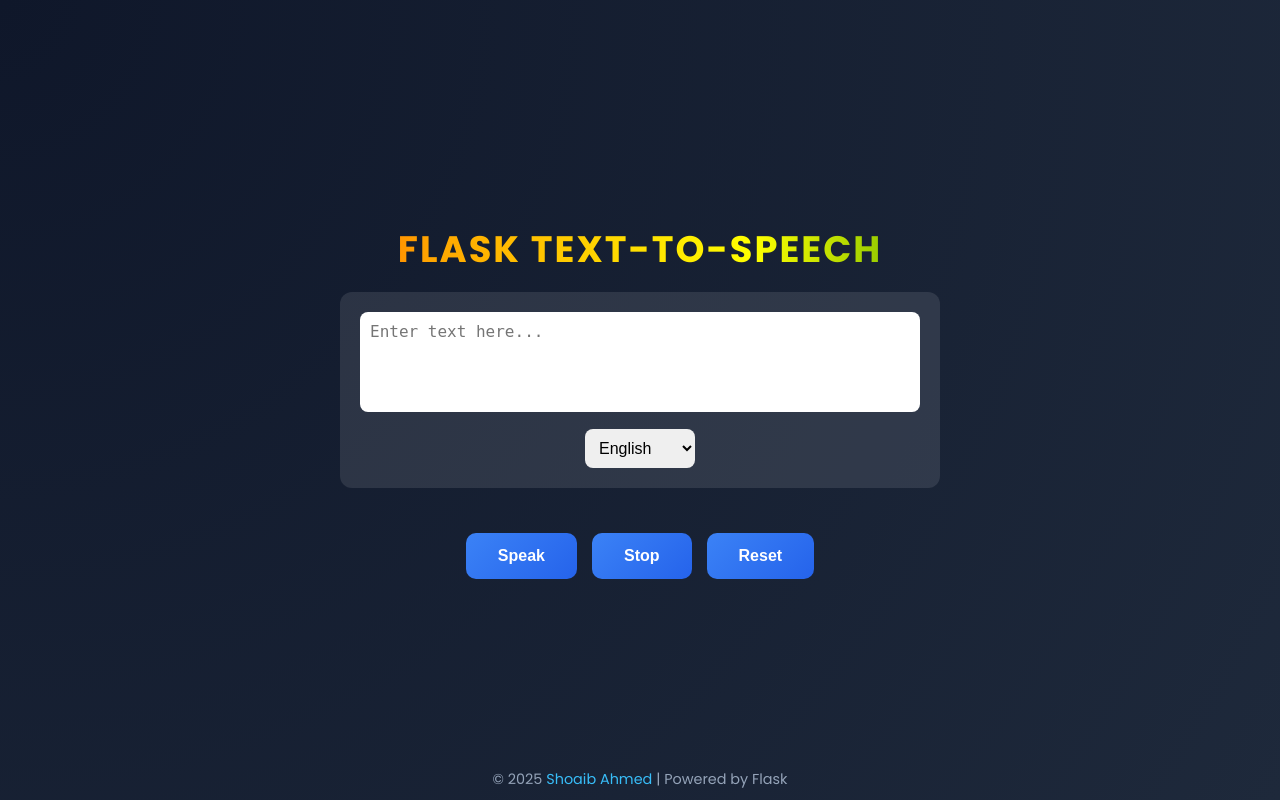
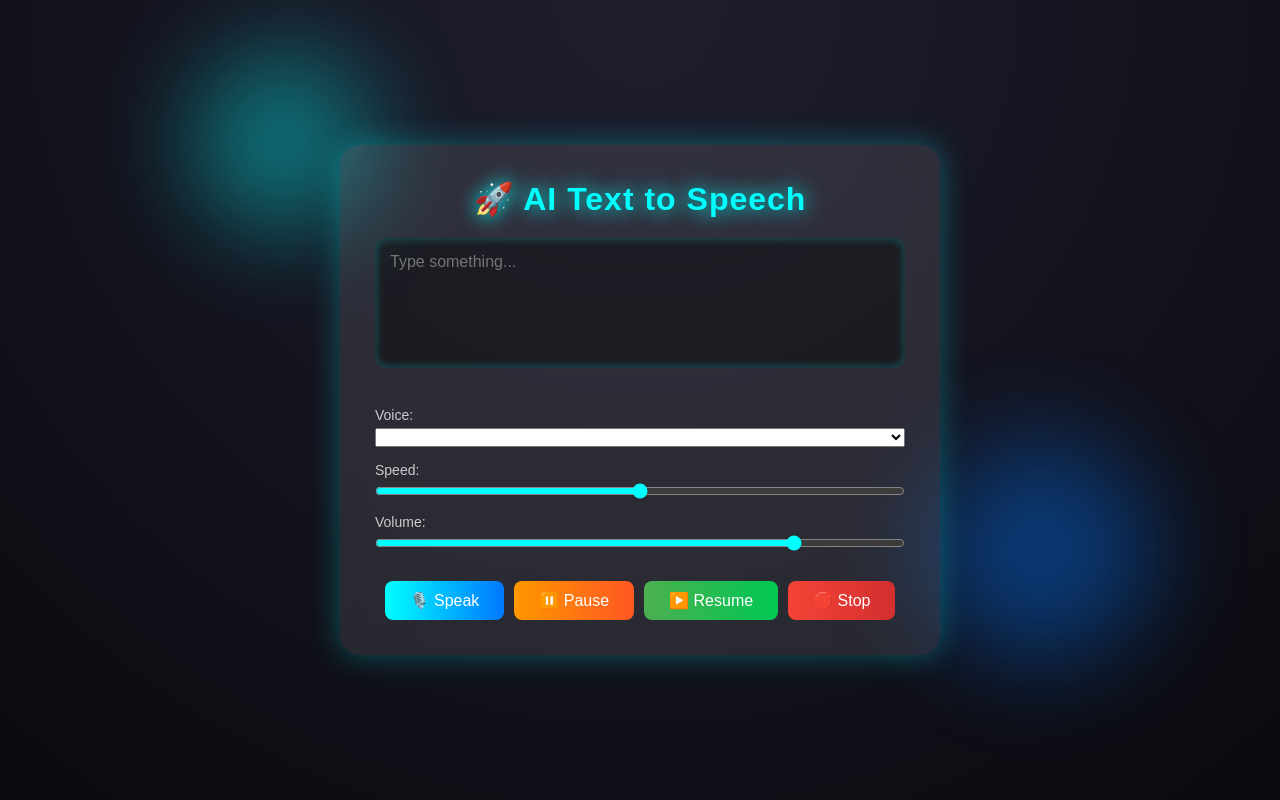
Before and after one commit to Shoaib1345/TexttoSpeech-, a Flask app: page /pyttsx_model in a window 1280 px wide. Run offline with Flask 3, Linux system fonts and the light colour scheme; lists and menus that the app fills with data are empty.

Commit message:
Added pyttsx model integration and setting buttons

```diff
--- a/app.py
+++ b/app.py
@@ -1,53 +1,58 @@
-from flask import Flask, render_template, request, jsonify, send_file
+from flask import Flask, render_template, request, jsonify
 from gtts import gTTS
 import os
+import pyttsx3
 
 app = Flask(__name__)
 OUTPUT_FILE = "static/output.mp3"
-
 
 @app.route('/')
 def index():
     return render_template("frontend/index.html")
 
+# ✅ API Model Page (Google TTS)
+@app.route('/api_model')
+def api_model():
+    return render_template("frontend/pyttsx.html")  # agar tumhara API model page ka naam api.html hai
+
+# ✅ Pyttsx Model Page
 @app.route('/pyttsx_model')
 def pyttsx_model():
-    # Renders the specific page for the Pyttsx model
-    return render_template("frontend/pyttsx.html")
+    return render_template("frontend/pyttsx_2.html")  # ye tumhara Pyttsx wala page
 
-
+# ✅ gTTS Speak
 @app.route('/speak', methods=['POST'])
 def speak():
     data = request.get_json()
     text = data.get('text', '')
     lang = data.get('lang', 'en')
-
     if not text.strip():
         return jsonify({"error": "Text cannot be empty"}), 400
-
     try:
-        # Generate speech file
         tts = gTTS(text=text, lang=lang)
         tts.save(OUTPUT_FILE)
         return jsonify({"status": "success", "file": "/" + OUTPUT_FILE})
     except Exception as e:
         return jsonify({"error": str(e)}), 500
 
-
-@app.route('/stop', methods=['POST'])
-def stop():
-    # Simulate stop by deleting audio file
-    if os.path.exists(OUTPUT_FILE):
-        os.remove(OUTPUT_FILE)
-    return jsonify({"status": "Speech stopped"})
-
-
-@app.route('/reset', methods=['POST'])
-def reset():
-    if os.path.exists(OUTPUT_FILE):
-        os.remove(OUTPUT_FILE)
-    return jsonify({"status": "System reset"})
-
+# ✅ Pyttsx Speak
+@app.route('/speak_pyttsx', methods=['POST'])
+def speak_pyttsx():
+    data = request.get_json()
+    text = data.get('text', '')
+    rate = data.get('rate', 200)
+    volume = data.get('volume', 1.0)
+    if not text.strip():
+        return jsonify({"error": "Text cannot be empty"}), 400
+    try:
+        engine = pyttsx3.init()
+        engine.setProperty('rate', rate)
+        engine.setProperty('volume', volume)
+        engine.save_to_file(text, OUTPUT_FILE)
+        engine.runAndWait()
+        return jsonify({"status": "success", "file": "/" + OUTPUT_FILE})
+    except Exception as e:
+        return jsonify({"error": str(e)}), 500
 
 if __name__ == '__main__':
     app.run(debug=True)
--- a/templates/frontend/pyttsx.html
+++ b/templates/frontend/pyttsx.html
@@ -3,7 +3,7 @@
 <head>
   <meta charset="UTF-8" />
   <meta name="viewport" content="width=device-width, initial-scale=1.0" />
-  <title>Flask Text-to-Speech | Shoaib Ahmed</title>
+  <title>Flask Text-to-Speech</title>
   <style>
     @import url('https://fonts.googleapis.com/css2?family=Poppins:wght@400;600;700&display=swap');
     * { margin: 0; padding: 0; box-sizing: border-box; }
@@ -98,9 +98,6 @@
     <textarea id="textInput" placeholder="Enter text here..."></textarea><br>
     <select id="languageSelect">
       <option value="en">English</option>
-      <option value="de">German</option>
-      <option value="ja">Japanese</option>
-      <option value="it">Italian</option>
     </select>
   </div>
 
@@ -112,7 +109,7 @@
 
   <audio id="audioPlayer" controls hidden></audio>
 
-  <footer>© 2025 <a href="#">Shoaib Ahmed</a> | Powered by Flask</footer>
+  <footer>Powered by Flask</footer>
 
   <script src="{{ url_for('static', filename='javascript/button1.js') }}"></script>
   <script src="{{ url_for('static', filename='javascript/button2.js') }}"></script>
--- /dev/null
+++ b/templates/frontend/pyttsx_2.html
@@ -0,0 +1,220 @@
+<!DOCTYPE html>
+<html lang="en">
+<head>
+  <meta charset="UTF-8">
+  <meta name="viewport" content="width=device-width, initial-scale=1.0">
+  <title>AI Text to Speech</title>
+  <style>
+    * { margin: 0; padding: 0; box-sizing: border-box; font-family: 'Poppins', sans-serif; }
+    body {
+      background: radial-gradient(circle at top, #1e1e2f, #0a0a0f);
+      height: 100vh;
+      display: flex;
+      justify-content: center;
+      align-items: center;
+      overflow: hidden;
+    }
+
+    /* floating glow balls */
+    .ball {
+      position: absolute;
+      border-radius: 50%;
+      opacity: 0.4;
+      filter: blur(50px);
+      animation: float 8s infinite ease-in-out alternate;
+    }
+    .ball:nth-child(1) {
+      background: #00ffff;
+      width: 180px; height: 180px;
+      top: 10%; left: 15%;
+      animation-delay: 0s;
+    }
+    .ball:nth-child(2) {
+      background: #0077ff;
+      width: 220px; height: 220px;
+      bottom: 15%; right: 10%;
+      animation-delay: 2s;
+    }
+
+    @keyframes float {
+      from { transform: translateY(0px); }
+      to { transform: translateY(-30px); }
+    }
+
+    .container {
+      position: relative;
+      z-index: 5;
+      background: rgba(255,255,255,0.1);
+      backdrop-filter: blur(15px);
+      border-radius: 20px;
+      width: 90%;
+      max-width: 600px;
+      padding: 35px;
+      text-align: center;
+      color: #fff;
+      box-shadow: 0 0 30px rgba(0,255,255,0.3);
+      animation: fadeIn 1s ease-out;
+    }
+
+    @keyframes fadeIn {
+      from { opacity: 0; transform: translateY(30px); }
+      to { opacity: 1; transform: translateY(0); }
+    }
+
+    h1 {
+      color: #00ffff;
+      text-shadow: 0 0 20px #00ffff;
+      margin-bottom: 20px;
+      letter-spacing: 1px;
+    }
+
+    textarea {
+      width: 100%;
+      height: 130px;
+      border-radius: 12px;
+      background: rgba(0,0,0,0.4);
+      border: none;
+      outline: none;
+      padding: 15px;
+      color: #00ffff;
+      font-size: 16px;
+      resize: none;
+      box-shadow: inset 0 0 10px rgba(0,255,255,0.3);
+      margin-bottom: 20px;
+      transition: 0.3s;
+    }
+
+    textarea:focus {
+      box-shadow: 0 0 15px #00ffff;
+    }
+
+    .controls {
+      display: flex;
+      flex-wrap: wrap;
+      justify-content: center;
+      gap: 10px;
+      margin-top: 15px;
+    }
+
+    button {
+      padding: 10px 25px;
+      font-size: 16px;
+      border-radius: 8px;
+      border: none;
+      cursor: pointer;
+      color: #fff;
+      transition: 0.3s;
+    }
+
+    button:hover { transform: scale(1.05); }
+
+    #speakBtn { background: linear-gradient(90deg, #00ffff, #0077ff); }
+    #pauseBtn { background: linear-gradient(90deg, #ff9800, #ff5722); }
+    #resumeBtn { background: linear-gradient(90deg, #4caf50, #00c853); }
+    #stopBtn { background: linear-gradient(90deg, #f44336, #d32f2f); }
+
+    select, input[type="range"] {
+      width: 100%;
+      margin-top: 5px;
+      margin-bottom: 15px;
+      accent-color: #00ffff;
+    }
+
+    label {
+      text-align: left;
+      display: block;
+      font-size: 14px;
+      color: #ccc;
+    }
+
+    .settings {
+      margin-top: 15px;
+      text-align: left;
+    }
+  </style>
+</head>
+<body>
+  <div class="ball"></div>
+  <div class="ball"></div>
+
+  <div class="container">
+    <h1>🚀 AI Text to Speech</h1>
+    <textarea id="textInput" placeholder="Type something..."></textarea>
+
+    <div class="settings">
+      <label for="voiceSelect">Voice:</label>
+      <select id="voiceSelect"></select>
+
+      <label for="rateRange">Speed:</label>
+      <input type="range" id="rateRange" min="100" max="300" value="200">
+
+      <label for="volumeRange">Volume:</label>
+      <input type="range" id="volumeRange" min="0" max="100" value="80">
+    </div>
+
+    <div class="controls">
+      <button id="speakBtn">🎙️ Speak</button>
+      <button id="pauseBtn">⏸️ Pause</button>
+      <button id="resumeBtn">▶️ Resume</button>
+      <button id="stopBtn">🛑 Stop</button>
+    </div>
+  </div>
+
+  <script>
+    const synth = window.speechSynthesis;
+    const textInput = document.getElementById('textInput');
+    const voiceSelect = document.getElementById('voiceSelect');
+    const rateRange = document.getElementById('rateRange');
+    const volumeRange = document.getElementById('volumeRange');
+
+    const speakBtn = document.getElementById('speakBtn');
+    const pauseBtn = document.getElementById('pauseBtn');
+    const resumeBtn = document.getElementById('resumeBtn');
+    const stopBtn = document.getElementById('stopBtn');
+
+    let voices = [];
+    let currentUtterance;
+
+    function loadVoices() {
+      voices = synth.getVoices();
+      voiceSelect.innerHTML = '';
+      voices.forEach((voice, i) => {
+        const option = document.createElement('option');
+        option.value = i;
+        option.textContent = `${voice.name} (${voice.lang})`;
+        voiceSelect.appendChild(option);
+      });
+    }
+
+    loadVoices();
+    if (speechSynthesis.onvoiceschanged !== undefined) {
+      speechSynthesis.onvoiceschanged = loadVoices;
+    }
+
+    speakBtn.onclick = () => {
+      const text = textInput.value.trim();
+      if (!text) return alert("Please type some text first!");
+      if (synth.speaking) synth.cancel();
+
+      currentUtterance = new SpeechSynthesisUtterance(text);
+      const selectedVoice = voices[voiceSelect.value];
+      if (selectedVoice) currentUtterance.voice = selectedVoice;
+      currentUtterance.rate = rateRange.value / 200;
+      currentUtterance.volume = volumeRange.value / 100;
+      synth.speak(currentUtterance);
+    };
+
+    pauseBtn.onclick = () => {
+      if (synth.speaking && !synth.paused) synth.pause();
+    };
+
+    resumeBtn.onclick = () => {
+      if (synth.paused) synth.resume();
+    };
+
+    stopBtn.onclick = () => {
+      if (synth.speaking) synth.cancel();
+    };
+  </script>
+</body>
+</html>
```
Also changed, not shown: templates/frontend/index.html (+4 -6 lines), 1 other file.
